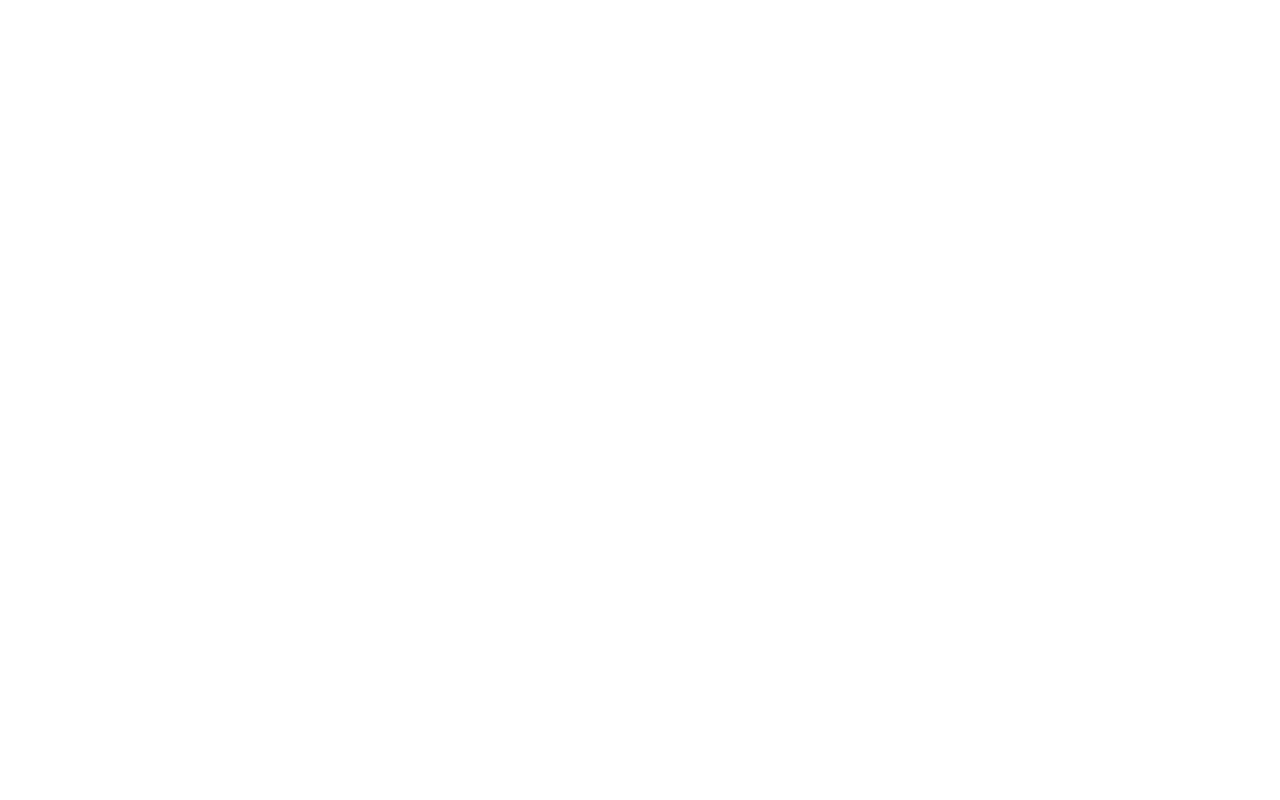
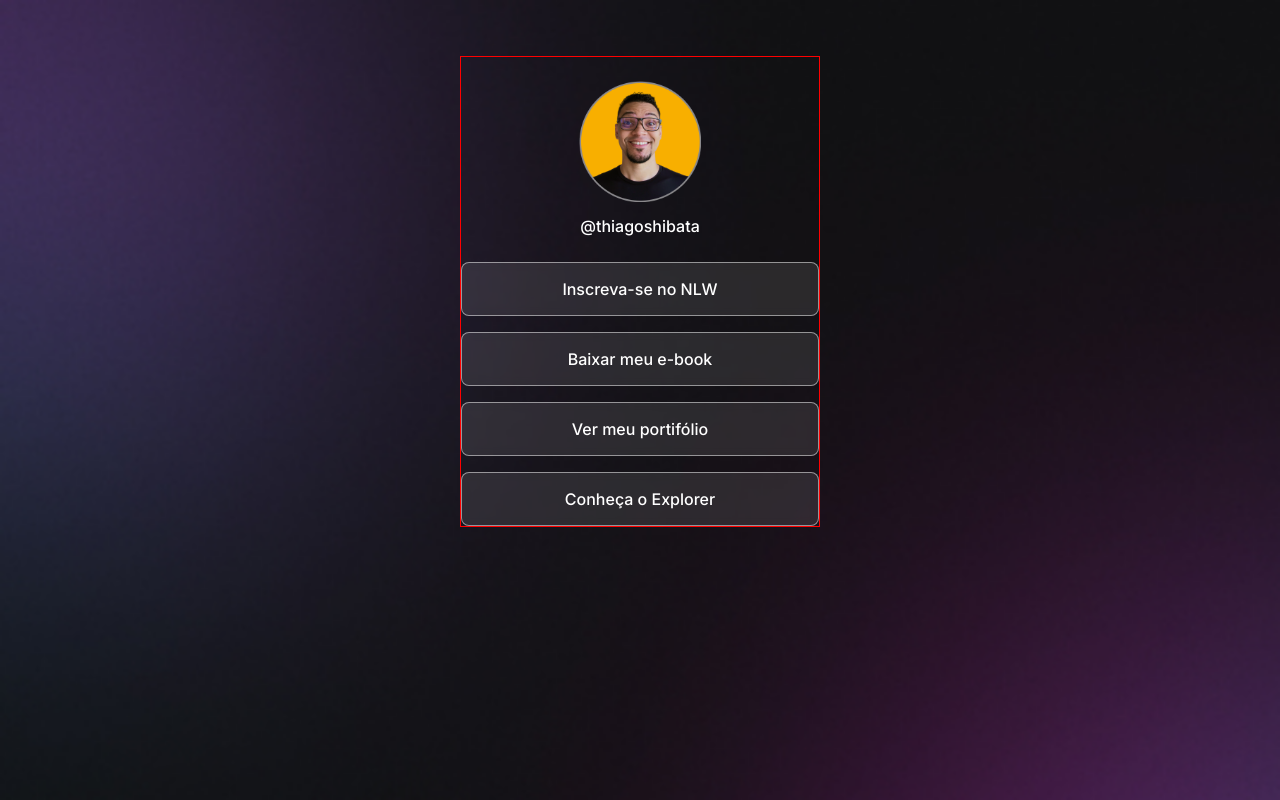
Before and after one commit to thiagoshibata/devLinks, a plain HTML site: page index.html in a window 1280 px wide. Drawn offline with Linux system fonts and the light colour scheme.

Commit message:
Adicionando profile e links list

```diff
--- a/index.html
+++ b/index.html
@@ -1,13 +1,34 @@
 <!DOCTYPE html>
 <html lang="pt-br">
 <head>
+  <link rel="preconnect" href="https://fonts.googleapis.com">
+  <link rel="preconnect" href="https://fonts.gstatic.com" crossorigin>
+  <link href="https://fonts.googleapis.com/css2?family=Inter:wght@100..900&display=swap" rel="stylesheet">
   <meta charset="UTF-8">
   <meta name="viewport" content="width=device-width, initial-scale=1.0">
   <title>DevLinks</title>
+  <link rel="stylesheet" href="style.css">
 </head>
 <body>
-  <div class="container">
-
+  <div id="container">
+    <div id="profile">
+      <img src="./assets/avatar.png" alt="Foto de Thiago de camisa azul, usando óculos e dentro do carro">
+      <p>@thiagoshibata</p>
+    </div>
+    <ul>
+      <li>
+        <a href="#">Inscreva-se no NLW</a>
+      </li>
+      <li>
+        <a href="#">Baixar meu e-book</a>
+      </li>
+      <li>
+        <a href="https://github.com/thiagoshibata" target="_blank">Ver meu portifólio</a>
+      </li>
+      <li>
+        <a href="https://rocketseat.com.br/explorer" target="_blank">Conheça o Explorer</a>
+      </li>
+    </ul>
   </div>
 </body>
 </html>
--- a/style.css
+++ b/style.css
@@ -0,0 +1,62 @@
+* {
+  /*resetando algumas configurações iniciais*/
+  margin: 0;
+  padding: 0;
+  box-sizing: border-box;
+}
+
+body {
+  background: url(./assets/bg-mobile.jpg) no-repeat top center/cover;
+}
+
+body * {
+  font-family: "Inter", sans-serif;
+  color: #ffffff;
+}
+
+#container {
+  width: 360px;
+  border: 1px solid red;
+  margin: 56px auto 0px;
+}
+
+#profile {
+  text-align: center; /*centralizando a imagem do elemento filho, pois elementos inline aceitam que o elemento pai alinhe utilizando text-align center.*/
+  padding: 24px;
+}
+
+#profile img {
+  width: 122px; /*Geralmente só se define a largura*/
+  /*Em elementos inline, não consigo centralizar utilizando margin: auto.  */
+}
+#profile p {
+  font-weight: 500;
+  line-height: 24px;
+  margin-top: 8px;
+}
+
+/*Links*/
+ul {
+  list-style: none;
+
+  display: flex;
+  flex-direction: column;
+  gap: 16px; /*Espaçamento entre itens*/
+}
+ul li a {
+  display: flex;
+  align-items: center; /*centraliza o texto verticalmente*/
+  justify-content: center; /*centraliza o texto horizontalmente*/
+
+  padding: 16px 24px;
+
+  background: rgba(255, 255, 255, 0.1);
+  border: 1px solid rgba(255, 255, 255, 0.5);
+  border-radius: 8px;
+
+  backdrop-filter: blur(4px);
+  -webkit-backdrop-filter: blur(4px);
+
+  text-decoration: none;
+  font-weight: 500;
+}
```
Also changed, not shown: 1 other file.
